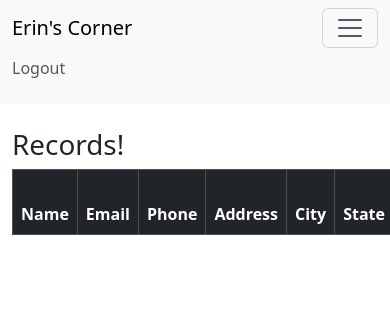
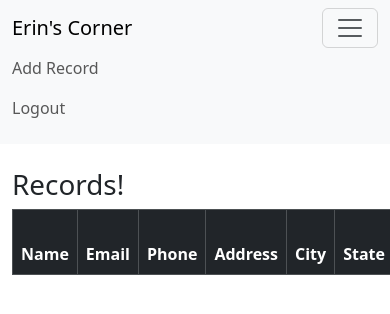
Before and after one commit to erinclemente/ClementeErin_LIS160Project, a Django app: page / in a window 390 px wide, after a click that opens the changed part. Shown: the top 314 px of that part. Run offline with Django 5.2, Linux system fonts and the light colour scheme; the visitor is signed in with stand-in values (Sample User, id 1); data that the repository does not hold is empty; the page is wider than the window, and the part outside it is not shown.

Commit message:
updatendelete

```diff
--- a/website/templates/base.html
+++ b/website/templates/base.html
@@ -3,7 +3,7 @@
   <head>
     <meta charset="utf-8">
     <meta name="viewport" content="width=device-width, initial-scale=1">
-    <title>Django CRM</title>
+    <title>Erin's Corner</title>
     <link href="https://cdn.jsdelivr.net/npm/bootstrap@5.3.3/dist/css/bootstrap.min.css" rel="stylesheet" integrity="sha384-QWTKZyjpPEjISv5WaRU9OFeRpok6YctnYmDr5pNlyT2bRjXh0JMhjY6hW+ALEwIH" crossorigin="anonymous">
   </head>
   <body>
--- a/website/templates/home.html
+++ b/website/templates/home.html
@@ -33,7 +33,7 @@
             <td>{{ record.state }}</td>
             <td>{{ record.zipcode }}</td>
             <td>{{ record.created_at }}</td>
-            <td>{{ record.id }}</td>
+            <td><a href="{% url 'record' record.id %}">{{ record.id }}</a></td>
         </tr>
       {% endfor %}
     {% endif %}
--- a/website/templates/navbar.html
+++ b/website/templates/navbar.html
@@ -8,6 +8,9 @@
       <ul class="navbar-nav me-auto mb-2 mb-lg-0">
 
         {% if user.is_authenticated %}
+        <li class="nav-item">
+          <a class="nav-link" href="{% url 'add_record' %}">Add Record</a>
+        </li>
         <li class="nav-item">
           <a class="nav-link" href="{% url 'logout' %}">Logout</a>
         </li>
--- a/website/urls.py
+++ b/website/urls.py
@@ -6,5 +6,9 @@ urlpatterns = [
     # path('login/', views.login_user, name='login'),
     path('logout/', views.logout_user, name='logout'),
     path('register/', views.register_user, name='register'),
+    path('record/<int:pk>', views.customer_record, name='record'),
+    path('delete_record/<int:pk>', views.delete_record, name='delete_record'),
+    path('add_record/', views.add_record, name='add_record'),
+    path('update_record/<int:pk>', views.update_record, name='update_record'),
 
 ]
--- a/website/views.py
+++ b/website/views.py
@@ -1,7 +1,7 @@
 from django.shortcuts import render, redirect
 from django.contrib.auth import authenticate, login, logout
 from django.contrib import messages
-from .forms import SignUpForm
+from .forms import SignUpForm,  AddRecordForm
 from .models import Record
 
 def home(request):
@@ -46,3 +46,47 @@ def register_user(request):
 		return render(request, 'register.html', {'form':form})
 
 	return render(request, 'register.html', {'form':form})
+
+def customer_record(request, pk):
+	if request.user.is_authenticated:
+		#looking up record
+		customer_record = Record.objects.get(id=pk)
+		return render(request, 'record.html', {'customer_record':customer_record})
+	else:
+		messages.success(request, "You must be logged in to view this page.")
+		return redirect('home')
+
+def delete_record(request, pk):
+	if request.user.is_authenticated:
+		delete_it = Record.objects.get(id=pk)
+		delete_it.delete()
+		messages.success(request, "You have deleted the record successfully.")
+		return redirect('home')
+	else:
+		messages.success(request, "You must be logged in to delete this record.")
+
+def add_record(request):
+	form = AddRecordForm(request.POST or None)
+	if request.user.is_authenticated:
+		if request.method == "POST":
+			if form.is_valid():
+				add_record = form.save()
+				messages.success(request, "Record added!")
+				return redirect('home')
+		return render(request, 'add_record.html', {'form':form})
+	else:
+		messages.success(request, "You must be logged in.")
+		return redirect('home')
+
+def update_record(request, pk):
+	if request.user.is_authenticated:
+		current_record = Record.objects.get(id=pk)
+		form = AddRecordForm(request.POST or None, instance=current_record)
+		if form.is_valid():
+			form.save()
+			messages.success(request, "Record updated!")
+			return redirect('home')
+		return render(request, 'update_record.html', {'form':form})
+	else:
+		messages.success(request, "You must be logged in.")
+		return redirect('home')
```
Also changed, not shown: other parts of website/templates/home.html (+2 -1 lines), other parts of website/templates/navbar.html (+1 -1 lines), website/forms.py (+16 -0 lines), website/templates/add_record.html (added, +13 -0 lines), website/templates/record.html (added, +30 -0 lines), website/templates/update_record.html (added, +13 -0 lines).
